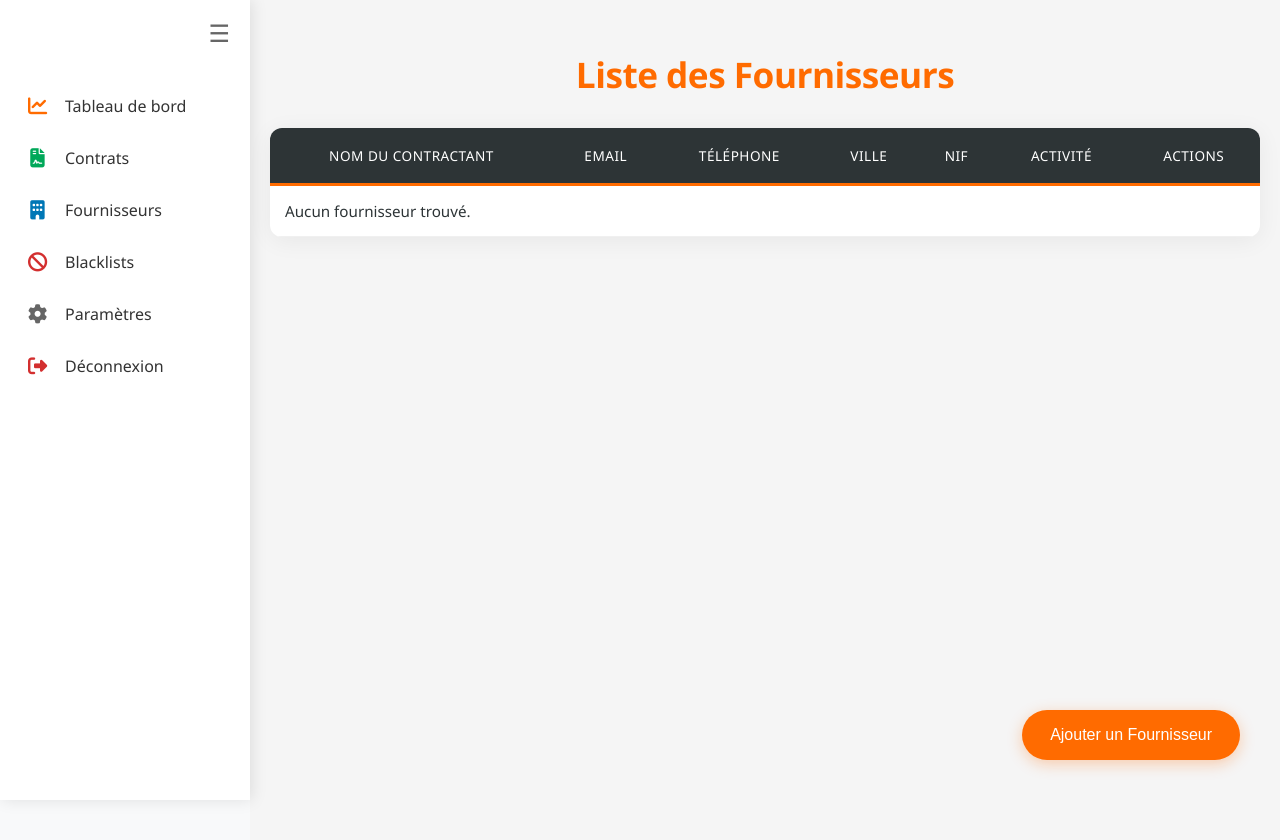
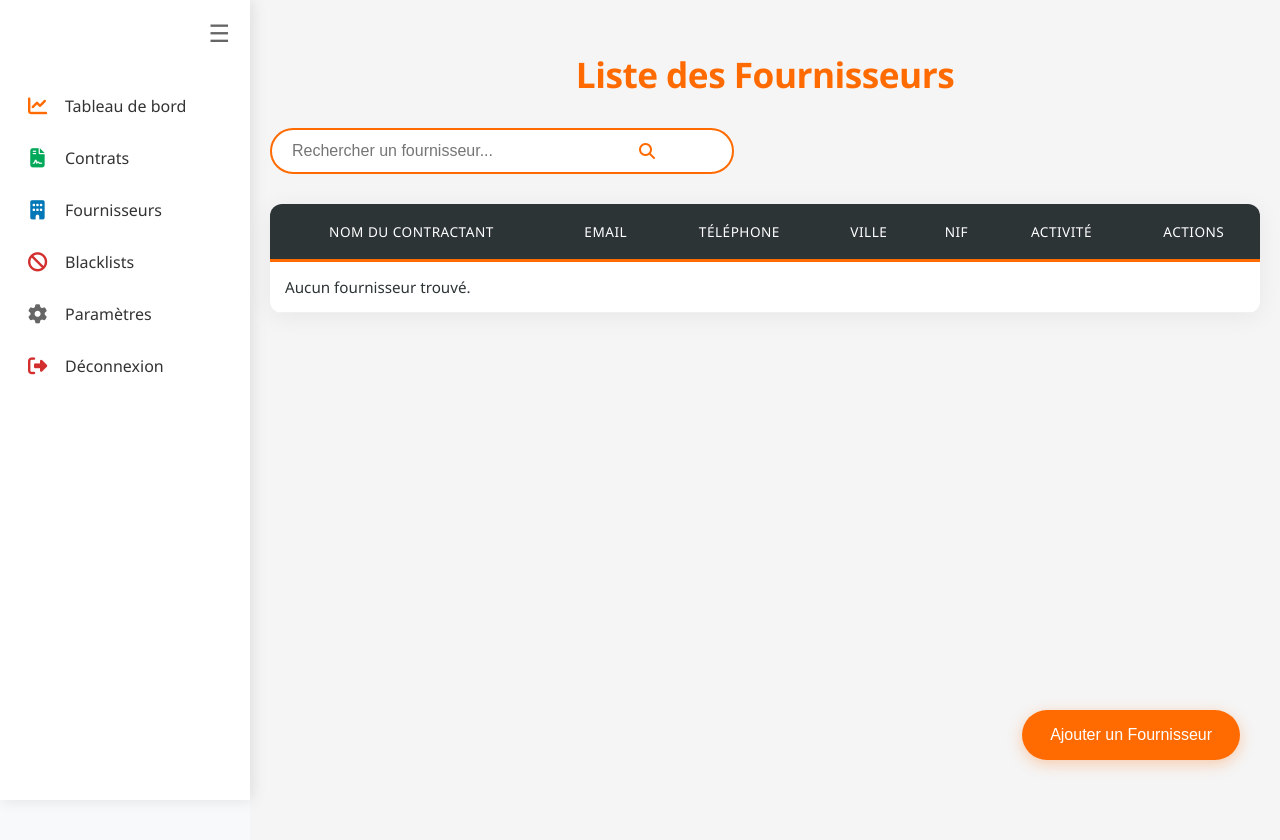
Before and after one commit to Soupmy/contrats, a Django app: page /fournisseurs/ in a window 1280 px wide. Run offline with Django 5.2, Linux system fonts and the light colour scheme; the visitor is signed in with stand-in values (Sample User, id 1); data that the repository does not hold is empty; parts of the project's set-up code (start-up, migrations or seed data) failed here and were passed over.

Commit message:
ajout recherche dans fournisseur

```diff
--- a/gestion_contrats/fournisseurs/templates/fournisseurs/fournisseurs.html
+++ b/gestion_contrats/fournisseurs/templates/fournisseurs/fournisseurs.html
@@ -4,8 +4,15 @@
 
 {% block content %}
     <h2>Liste des Fournisseurs</h2>
+
+    <!-- Barre de recherche -->
+    <div class="search-container">
+        <input type="text" id="searchInput" placeholder="Rechercher un fournisseur..." class="search-input">
+        <i class="fa-solid fa-magnifying-glass search-icon"></i>
+    </div>
+
     <div class="table-container">
-        <table>
+        <table id="fournisseursTable">
             <thead>
                 <tr>
                     <th>Nom du Contractant</th>
@@ -20,7 +27,7 @@
             <tbody>
                 {% if fournisseurs %}
                     {% for fournisseur in fournisseurs %}
-                    <tr>
+                    <tr class="searchable">
                         <td>{{ fournisseur.nom_du_contractant }}</td>
                         <td>{{ fournisseur.email }}</td>
                         <td>{{ fournisseur.telephone }}</td>
@@ -50,7 +57,7 @@
             </tbody>
         </table>
     </div>
-</div>
+
 <button id="openPopup" class="btn btn-ajouter">Ajouter un Fournisseur</button>
 
  <!-- Pop-up pour les détails avec script-->
@@ -78,5 +85,26 @@
         }
     });
 
+    // Fonctionnalité de recherche
+    document.getElementById('searchInput').addEventListener('keyup', function() {
+            const searchTerm = this.value.toLowerCase();
+            const rows = document.querySelectorAll('#fournisseursTable tbody tr.searchable');
+
+            rows.forEach(row => {
+                const cells = row.querySelectorAll('td');
+                let found = false;
+
+                // Recherche dans les colonnes : Nom, Email, Ville, NIF, Activité
+                [0, 1, 3, 4, 5].forEach(index => {
+                    const cellText = cells[index].textContent.toLowerCase();
+                    if (cellText.includes(searchTerm)) {
+                        found = true;
+                    }
+                });
+
+                row.style.display = found ? '' : 'none';
+            });
+        });
+
 </script>
 {% endblock %}
--- a/gestion_contrats/static/style.css
+++ b/gestion_contrats/static/style.css
@@ -466,10 +466,44 @@ ajouter slide lateral popup
   color: white !important;
 }
 
-input:invalid {
+.popup input:invalid {
   border-color: red;
 }
 
-input:valid {
+.popup input:valid {
   border-color: green;
 }
+
+/* Style pour la barre de recherche */
+.search-container {
+  position: relative;
+  margin: 20px 0;
+  max-width: 400px;
+}
+
+.search-input {
+  width: 100%;
+  padding: 12px 40px 12px 20px;
+  border: 2px solid #FF6B00;
+  border-radius: 30px;
+  font-size: 16px;
+  transition: all 0.3s ease;
+}
+
+.search-input:focus {
+  outline: none;
+  box-shadow: 0 0 0 3px rgba(255, 107, 0, 0.2);
+}
+
+.search-icon {
+  position: absolute;
+  right: 15px;
+  top: 50%;
+  transform: translateY(-50%);
+  color: #FF6B00;
+}
+
+/* Ajouter une recherche a mes pages par nom du fournisseur
+   Ajouter une extraction sous format excel
+
+*/
```
